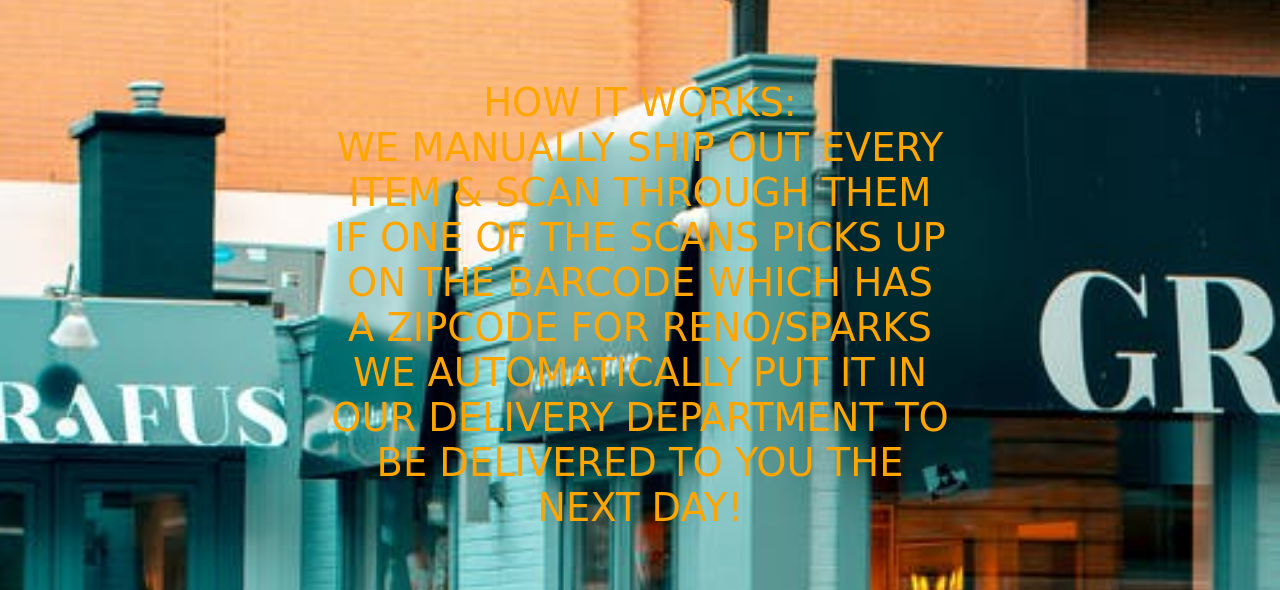
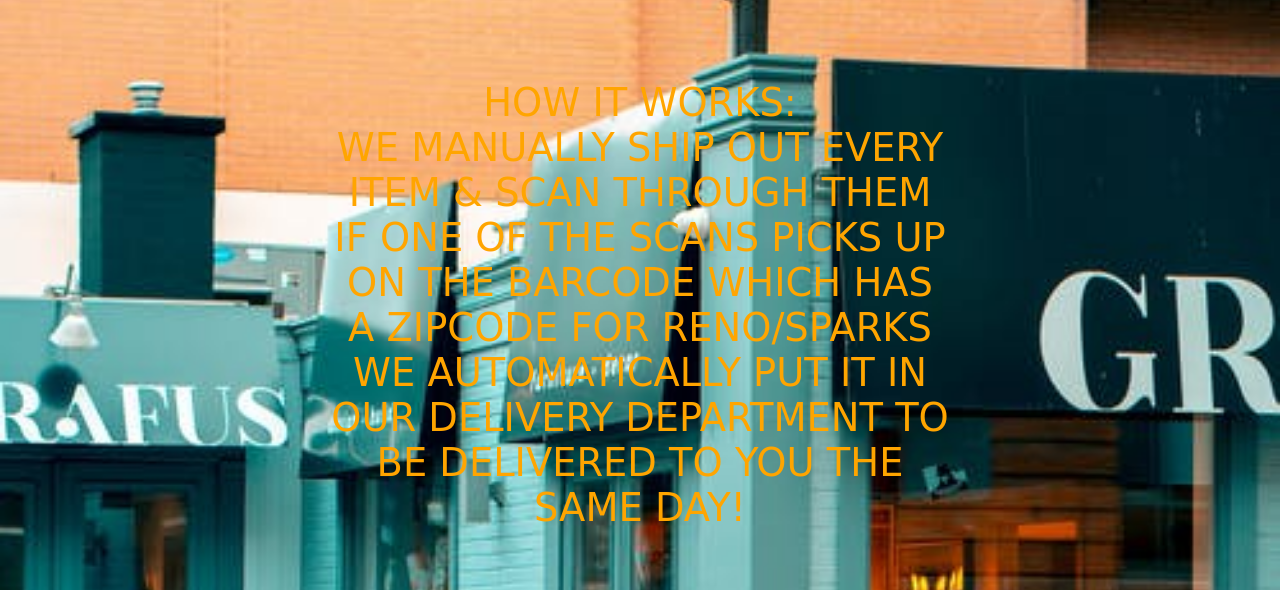
Before and after one commit to Ralph94/How-it-works-site, a plain HTML site: page index.html in a window 1280 px wide. Shown: the part 335-925 px from the top of the page. Drawn offline with Linux system fonts and the light colour scheme; a web font is replaced by a local one.

Commit message:
Update index.html

```diff
--- a/index.html
+++ b/index.html
@@ -16,7 +16,7 @@
         <h2 style="text-decoration:underline; font-size:50px;">Delivery Service</h2>
         <span> How it works:<br>
             We manually ship out every item & scan through them if one of the scans picks up on the barcode
-            which has a ZipCode for Reno/Sparks we automatically put it in our delivery department to be delivered to you the next day!</span>
+            which has a ZipCode for Reno/Sparks we automatically put it in our delivery department to be delivered to you the same day!</span>
     </div>
 
 
```
